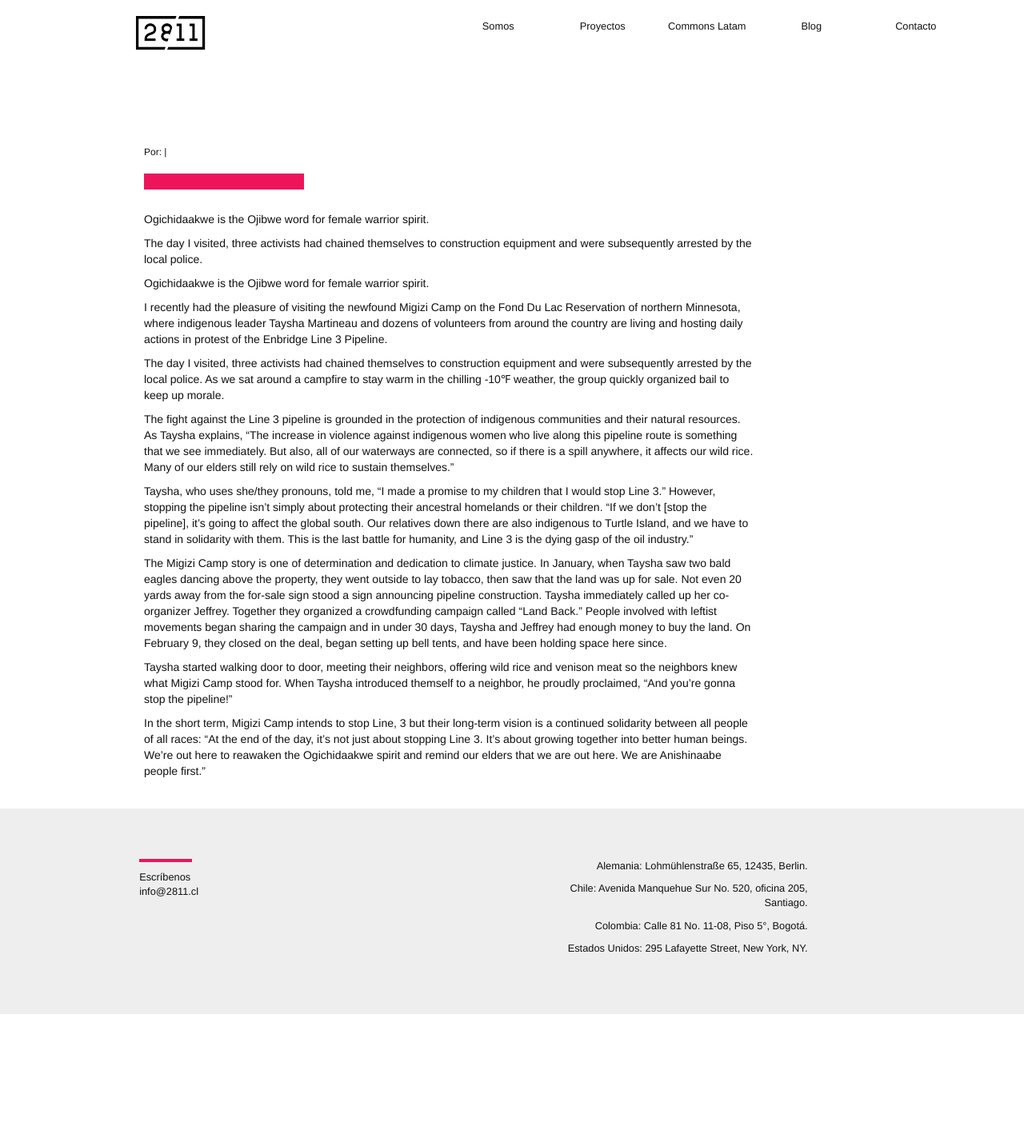
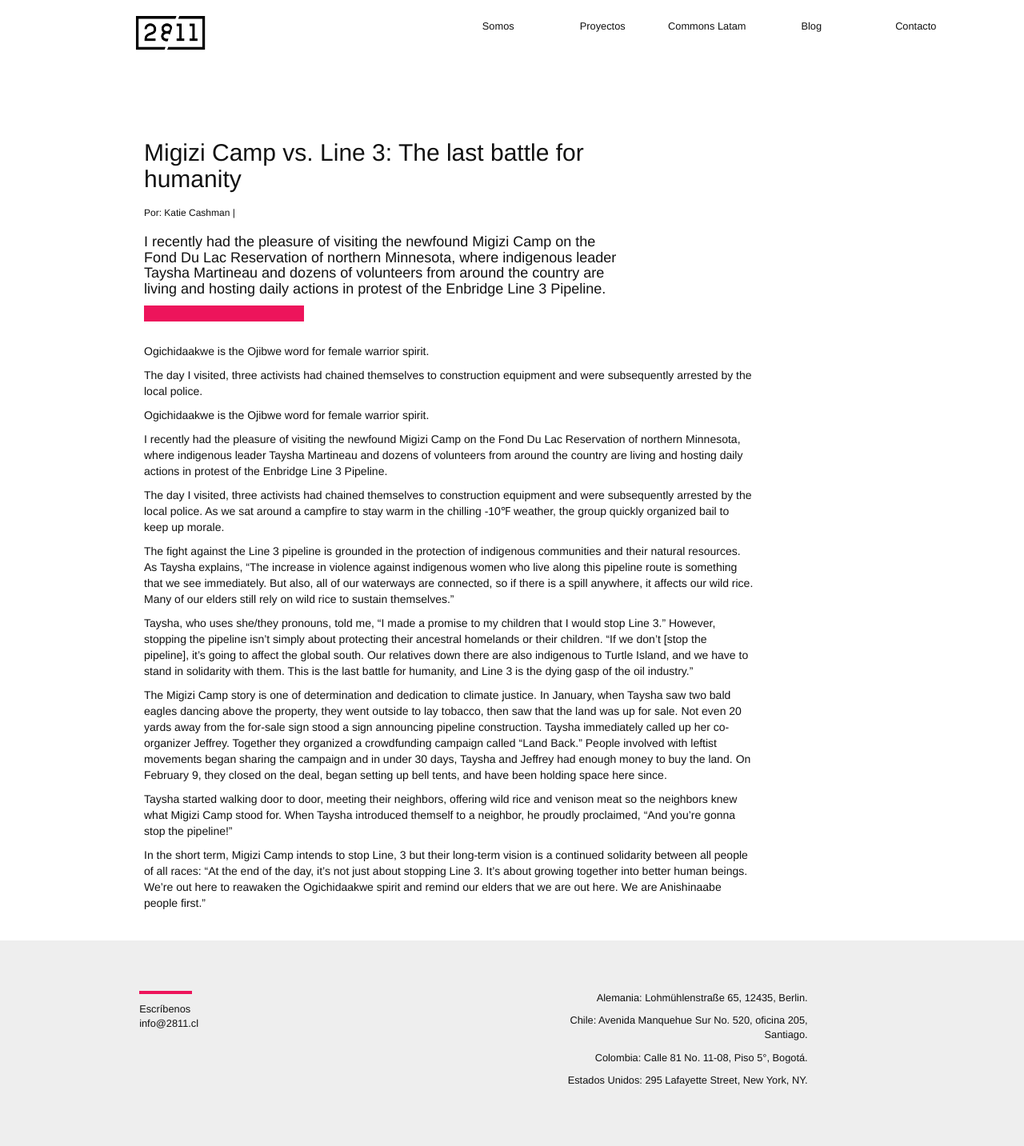
Before and after one commit to 2811Chile/2811Chile.github.io, a Jekyll site: the page built from _posts/2021-04-06-migizi-camp-vs-line-3-the-last-battle-for-humanity.markdown, in a window 1280 px wide. Shown: the whole page at 80% size. Built offline with Jekyll 4.4.1, drawn with Linux system fonts in a browser that asks for light colours; nearby versions of some CDN libraries; some web fonts are replaced; our own code applies the rules of GitHub Pages for plain Markdown files; before the commit the page ends 1268 px from its top, so only the background shows below that.

Commit message:
Updated Migizi Camp Vs Line 3 The Last Battle For Humanity

```diff
--- a/_posts/2021-04-06-migizi-camp-vs-line-3-the-last-battle-for-humanity.markdown
+++ b/_posts/2021-04-06-migizi-camp-vs-line-3-the-last-battle-for-humanity.markdown
@@ -1,9 +1,9 @@
 ---
 title: 'Migizi Camp vs. Line 3: The last battle for humanity'
 date: 2021-04-06 16:17:00 Z
-Nombre: 'Migizi Camp vs. Line 3: The last battle for humanity'
-Autor: 'Katie Cashman '
-Bajada: 'I recently had the pleasure of visiting the newfound Migizi Camp on the Fond
+nombre: 'Migizi Camp vs. Line 3: The last battle for humanity'
+autor: 'Katie Cashman '
+bajada: 'I recently had the pleasure of visiting the newfound Migizi Camp on the Fond
   Du Lac Reservation of northern Minnesota, where indigenous leader Taysha Martineau
   and dozens of volunteers from around the country are living and hosting daily actions
   in protest of the Enbridge Line 3 Pipeline. '
```
